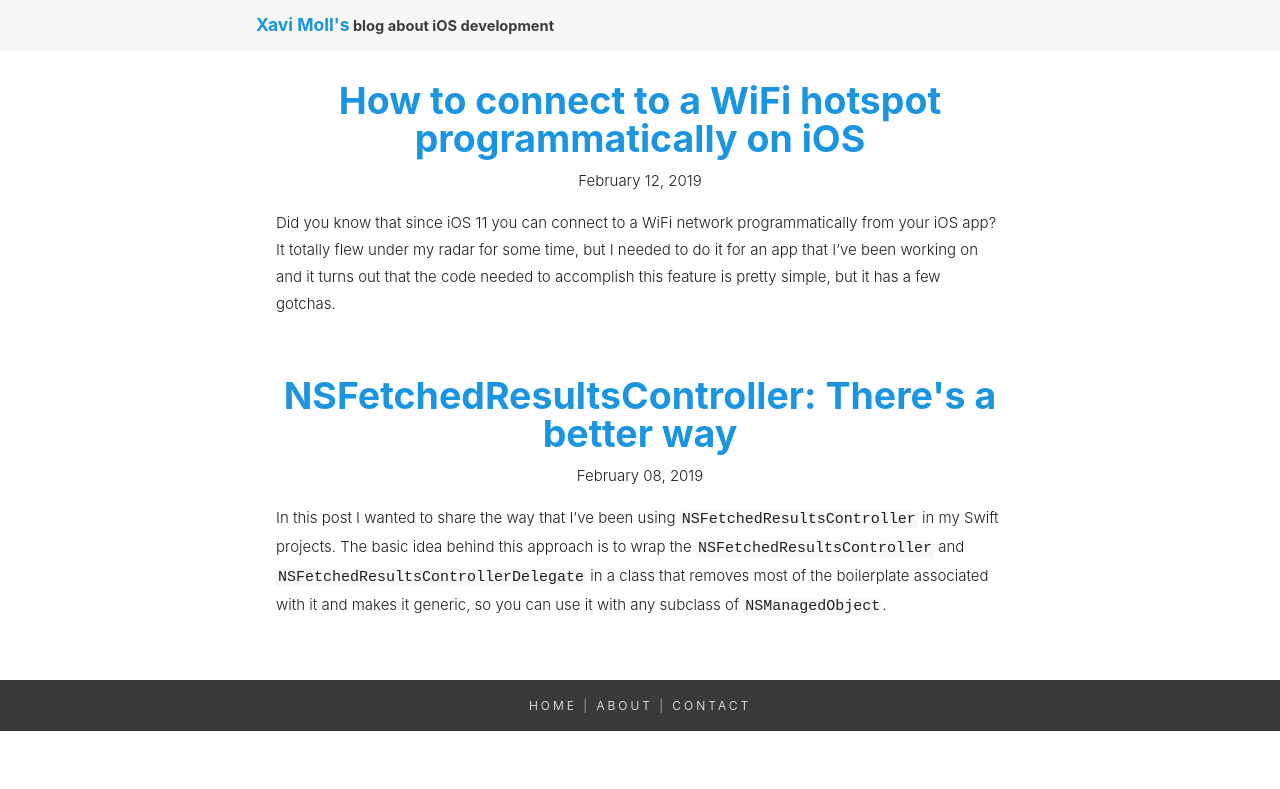
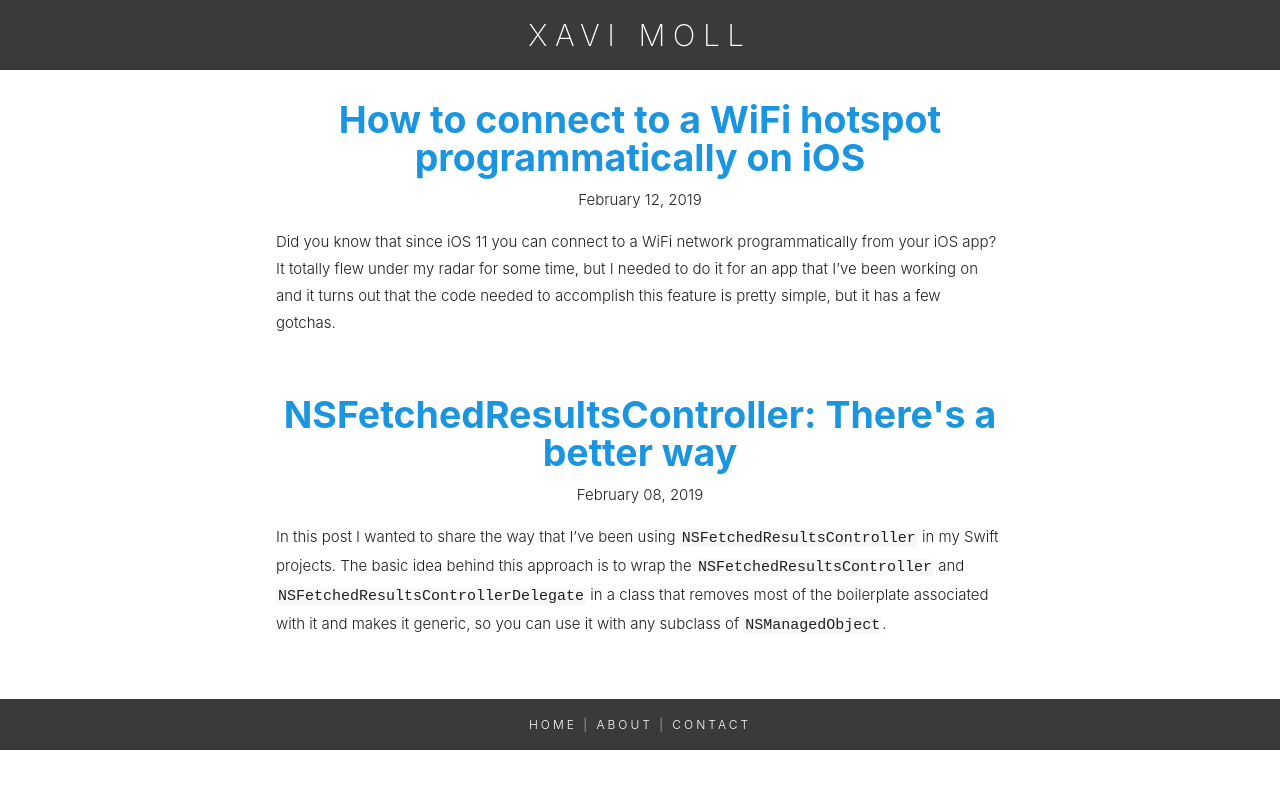
Before and after one commit to xmollv/xmollv.github.io, a Jekyll site: the page built from pages/home.html, in a window 1280 px wide. Shown: the top 789 px of the page. Built offline with Jekyll 4.4.1, drawn with Linux system fonts in a browser that asks for light colours.

Commit message:
Changed the header

```diff
--- a/_layouts/default.html
+++ b/_layouts/default.html
@@ -24,7 +24,7 @@
 </head>
 <body>
     <header>
-        <h3><a href="/">Xavi Moll's</a><small> blog about iOS development</small></p>
+        <a href="/">XAVI MOLL</a>
     </header>
     <main>
         <article>
--- a/assets/css/base.css
+++ b/assets/css/base.css
@@ -31,19 +31,29 @@ img {
 
 /* Header */
 header {
-    background: rgba(0, 0, 0, 0.03);
+    background: #3a3a3a;
+    text-align: center;
 }
 
-header > h3 {
+header > a {
     margin: 0 auto;
     max-width: 768px;
-    padding-left: 20px;
-    padding-right: 20px;
-    line-height: 50px;
+    font-size: 30px;
+    letter-spacing: 0.25em;
+    line-height: 70px;
+    font-weight: 200;
 }
 
-header > h3 > small {
-    color: rgb(60, 60, 60);
+header > a {
+    color: #fff;
+}
+
+header > a:visited {
+    color: #fff;
+}
+
+header > a:hover {
+    text-decoration: none;
 }
 
 /* Home */
@@ -148,8 +158,4 @@ footer > a:visited {
     #post_title, .home_item_title {
         font-size: 1.4em;
     }
-
-    header > h3 > small {
-        font-size: 12px;
-    }
 }
```
